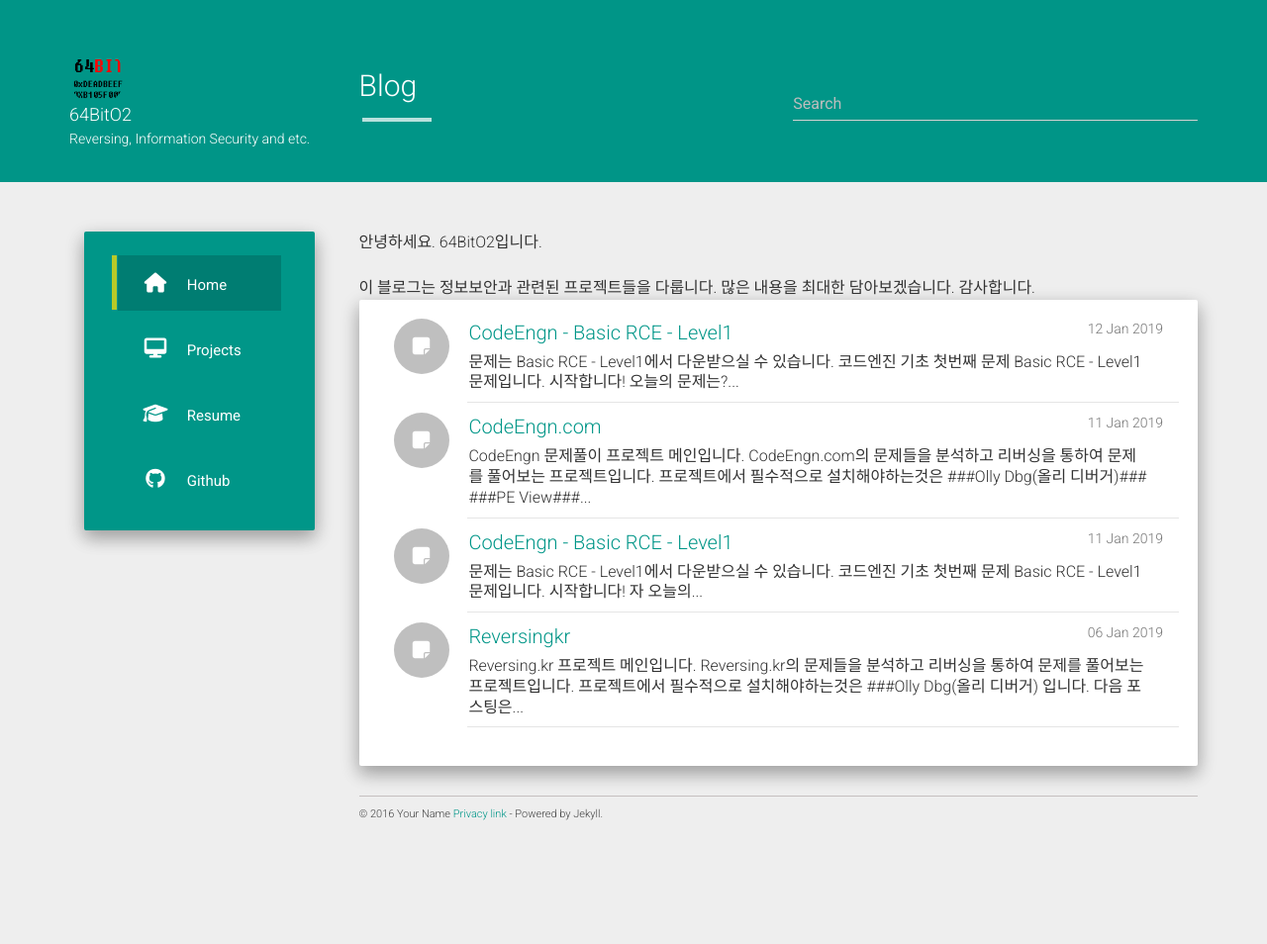
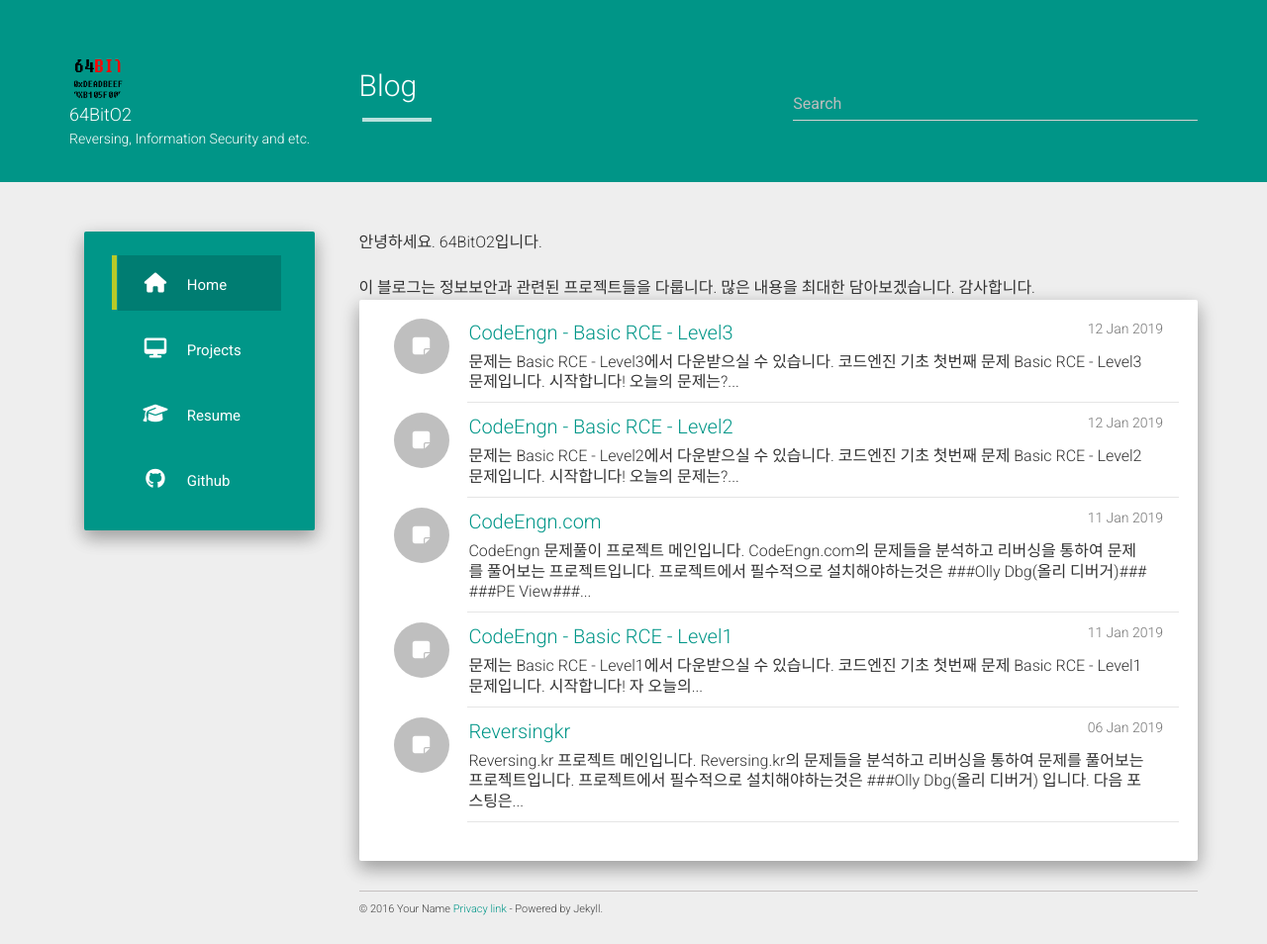
Before and after one commit to 64BitO2/64bito2.github.io, a Jekyll site: the page built from index.html, in a window 1280 px wide. Shown: the whole page at 99% size. Built offline with Jekyll 4.4.1, drawn with Linux system fonts in a browser that asks for light colours; nearby versions of some CDN libraries; the list of posts is cut into pages by our own code; before the commit the page ends 900 px from its top, so only the background shows below that.

Commit message:
level3
level3

````diff
--- a/_posts/Codeengn.com/2/2019-01-12-BasicRCE_Level2.md
+++ b/_posts/Codeengn.com/2/2019-01-12-BasicRCE_Level2.md
@@ -1,14 +1,14 @@
 ---
 layout: post
-title: CodeEngn - Basic RCE - Level1
+title: CodeEngn - Basic RCE - Level2
 date: 2019-01-12 05:25
 categories: CodeEngn
 ---
-문제는 [**Basic RCE - Level1**](https://codeengn.com/challenges/basic/01)에서
+문제는 [**Basic RCE - Level2**](https://codeengn.com/challenges/basic/02)에서
 다운받으실 수 있습니다.
 * * *
 코드엔진 기초 첫번째 문제
-**Basic RCE - Level1**
+**Basic RCE - Level2**
 문제입니다.
 
 시작합니다!
--- /dev/null
+++ b/_posts/Codeengn.com/3/2019-01-12-BasicRCE_Level3.md
@@ -0,0 +1,72 @@
+---
+layout: post
+title: CodeEngn - Basic RCE - Level3
+date: 2019-01-12 21:39
+categories: CodeEngn
+---
+문제는 [**Basic RCE - Level3**](https://codeengn.com/challenges/basic/03)에서
+다운받으실 수 있습니다.
+* * *
+코드엔진 기초 첫번째 문제
+**Basic RCE - Level3**
+문제입니다.
+
+시작합니다!
+
+* * *
+
+오늘의 문제는?
+
+```
+Korean :
+비주얼베이직에서 스트링 비교함수 이름은?
+
+English :
+What is the name of the Visual Basic function that compares two strings?
+```
+이네욥.
+
+일단 동적 분석부터 시작합니다.
+
+![first](https://user-images.githubusercontent.com/46376448/51058647-ca4e1e00-162c-11e9-8cad-233d33ee5d79.JPG)
+뭔 언어야;
+뭐야;;  (｡ŏ﹏ŏ)｡
+
+모르겠다.. 다음...
+
+![main](https://user-images.githubusercontent.com/46376448/51058648-ca4e1e00-162c-11e9-9021-8fd64e3bd0dc.JPG)
+가운데 코드 입력하면되는것 같네요.
+
+아무거나 입력했더니
+![fail](https://user-images.githubusercontent.com/46376448/51058646-ca4e1e00-162c-11e9-8b67-f6c898871b32.JPG)
+안된데여... 그런거같아요...
+
+뭐 그렇다 치고.. 이제 정적 분석으로 들어갑시다.
+
+![olly](https://user-images.githubusercontent.com/46376448/51061979-806b3500-1638-11e9-81f6-89c26cc88ce9.JPG)
+비주얼 베이직으로 짜여진 프로그램 같습니다.
+
+우리가 얻은 힌트는
+![fail](https://user-images.githubusercontent.com/46376448/51058646-ca4e1e00-162c-11e9-8b67-f6c898871b32.JPG)
+의 문자열이죠.
+
+오른쪽 클릭 -> Search for -> All referenced strings
+로 찾아보니
+
+![string](https://user-images.githubusercontent.com/46376448/51062091-e35ccc00-1638-11e9-8825-b94c6e619045.JPG)
+보이네요!
+
+더블클릭하면,
+
+![if jpg](https://user-images.githubusercontent.com/46376448/51072374-150a7d00-16a3-11e9-95e1-c84027fb0357.png)
+이 부분으로 넘어오는데.
+
+```
+CPU Disasm
+Address   Hex dump          Command                                  Comments
+00402A2F  |.  E8 16E7FFFF   CALL <JMP.&MSVBVM50.########>         ; \MSVBVM50.#######, String Compare
+```
+
+누가봐도 이게 문자열 비교함수인듯합니다 ㅋㅋㅋ
+
+정답 제출합시다!
````
Also changed, not shown: assets/CodeEngn/Basic3/fail.JPG (added), assets/CodeEngn/Basic3/first.JPG (added), assets/CodeEngn/Basic3/if.JPG (added), assets/CodeEngn/Basic3/if.JPG.png (added), assets/CodeEngn/Basic3/main.JPG (added), assets/CodeEngn/Basic3/olly.JPG (added), assets/CodeEngn/Basic3/string.JPG (added).
